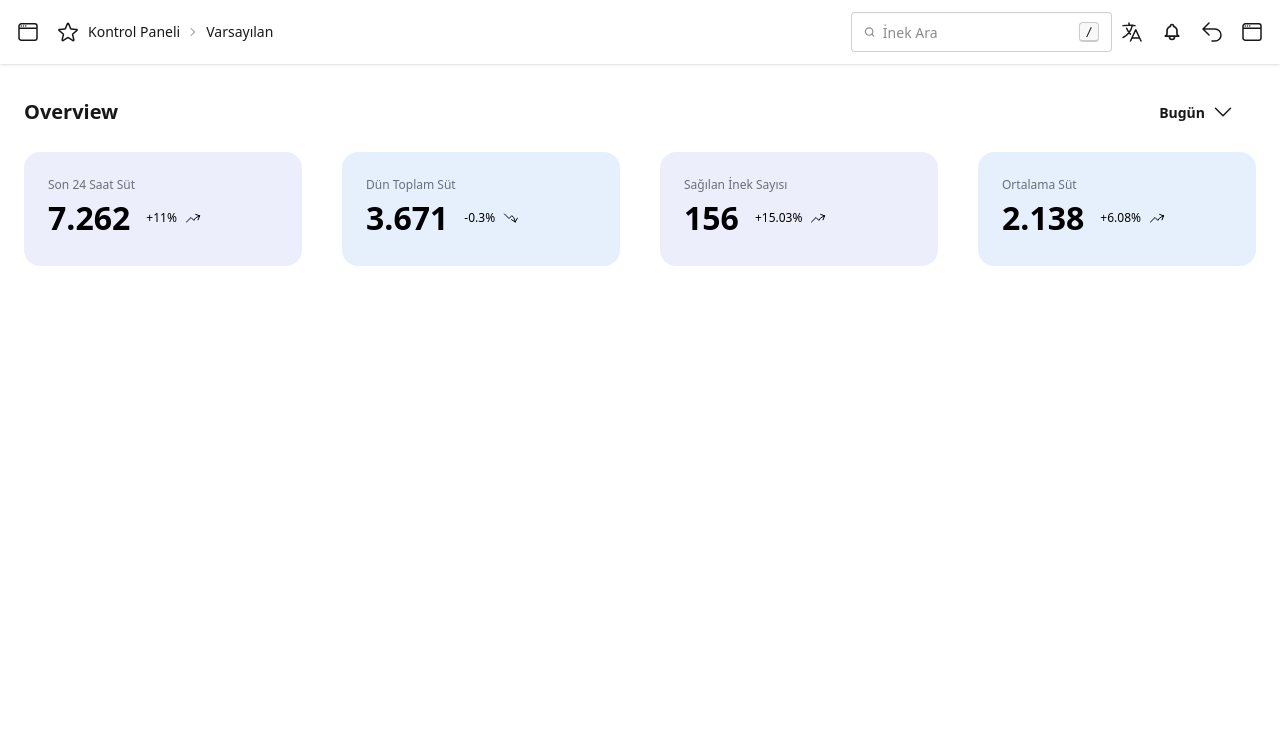
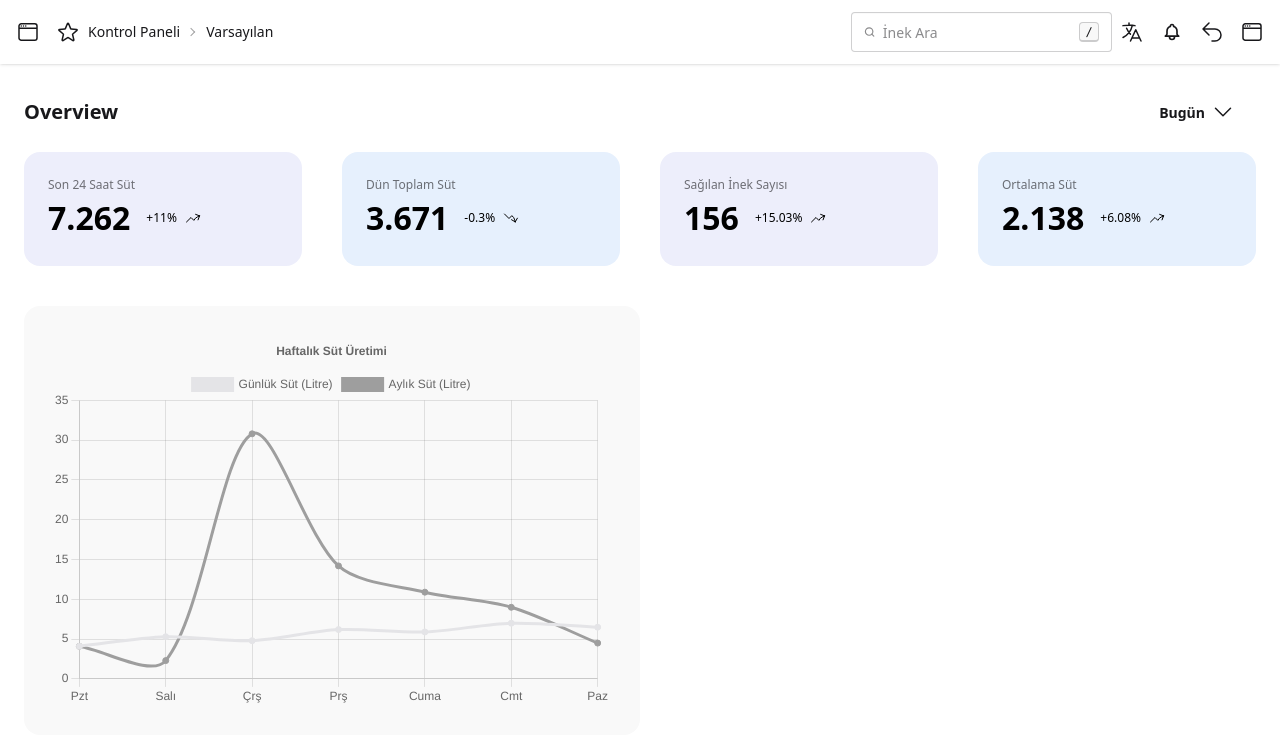
Before and after one commit to mustafadede/dairysense-case, a Next.js app: page / in a window 1280 px wide. Shown: the top 742 px of the page. Built offline with nearby package versions, Linux system fonts and the light colour scheme.

Commit message:
feat: chart added

```diff
--- a/package.json
+++ b/package.json
@@ -9,9 +9,11 @@
     "lint": "next lint"
   },
   "dependencies": {
+    "chart.js": "^4.5.0",
     "daisyui": "^5.0.46",
     "next": "15.3.5",
     "react": "^19.0.0",
+    "react-chartjs-2": "^5.3.0",
     "react-dom": "^19.0.0"
   },
   "devDependencies": {
--- a/src/app/page.tsx
+++ b/src/app/page.tsx
@@ -1,4 +1,5 @@
 "use client";
+import SampleChart from "@/components/SampleChart";
 import Navbar from "../components/Navbar";
 
 const cardDatas = [
@@ -64,7 +65,7 @@ export default function Home() {
             </ul>
           </details>
         </div>
-        <div className="flex flex-col lg:flex-row w-full flex-wrap gap-10">
+        <div className="flex flex-col lg:flex-row w-full flex-wrap gap-10 mb-5 md:mb-10">
           {cardDatas.map((card, index) => (
             <div
               key={index}
@@ -121,6 +122,9 @@ export default function Home() {
             </div>
           ))}
         </div>
+        <div className="w-full md:w-1/2 md:p-7 rounded-2xl bg-[#F9F9F9]">
+          <SampleChart />
+        </div>
       </div>
     </div>
   );
--- a/src/components/Navbar.tsx
+++ b/src/components/Navbar.tsx
@@ -4,7 +4,7 @@ import SearchInput from "./SearchInput";
 
 function Navbar() {
   return (
-    <div className="navbar w-full bg-base-100 shadow-sm">
+    <div className="navbar sticky top-0 z-[9000000] w-full bg-base-100 shadow-sm">
       <div className="navbar-start flex">
         {/** Title start */}
         <label
--- /dev/null
+++ b/src/components/SampleChart.tsx
@@ -0,0 +1,59 @@
+"use client";
+import {
+  Chart as ChartJS,
+  CategoryScale,
+  LinearScale,
+  PointElement,
+  LineElement,
+  Title,
+  Tooltip,
+  Legend,
+} from "chart.js";
+import { Line } from "react-chartjs-2";
+
+ChartJS.register(
+  CategoryScale,
+  LinearScale,
+  PointElement,
+  LineElement,
+  Title,
+  Tooltip,
+  Legend
+);
+
+export default function SampleChart() {
+  const data = {
+    labels: ["Pzt", "Salı", "Çrş", "Prş", "Cuma", "Cmt", "Paz"],
+    datasets: [
+      {
+        label: "Günlük Süt (Litre)",
+        data: [4.1, 5.3, 4.8, 6.2, 5.9, 7.0, 6.5],
+        borderColor: "#E4E4E7",
+        backgroundColor: "#E4E4E7",
+        tension: 0.3,
+      },
+      {
+        label: "Aylık Süt (Litre)",
+        data: [4.1, 2.3, 30.8, 14.2, 10.9, 9.0, 4.5],
+        borderColor: "#9E9E9E",
+        backgroundColor: "#9E9E9E",
+        tension: 0.3,
+      },
+    ],
+  };
+
+  const options = {
+    responsive: true,
+    plugins: {
+      legend: {
+        position: "top" as const,
+      },
+      title: {
+        display: true,
+        text: "Haftalık Süt Üretimi",
+      },
+    },
+  };
+
+  return <Line data={data} options={options} height={200} />;
+}
```
Also changed, not shown: 1 other file (tests, documents, lock files or other folders).
